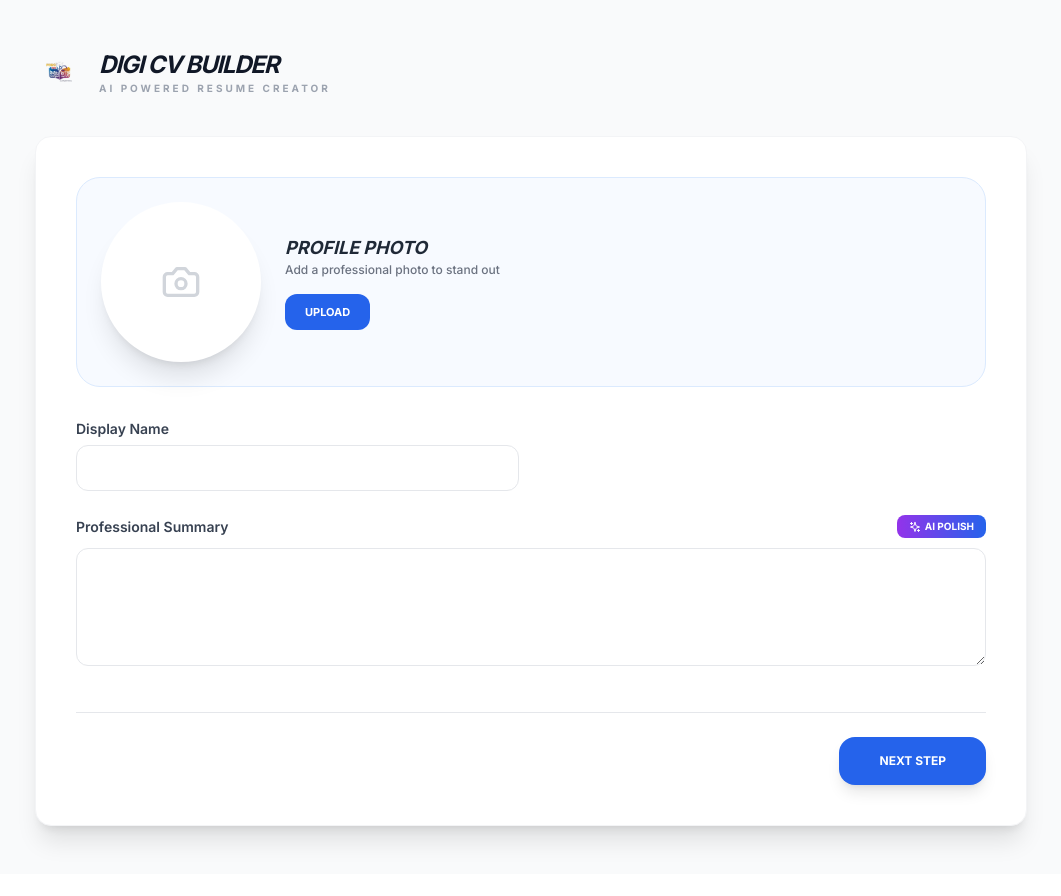
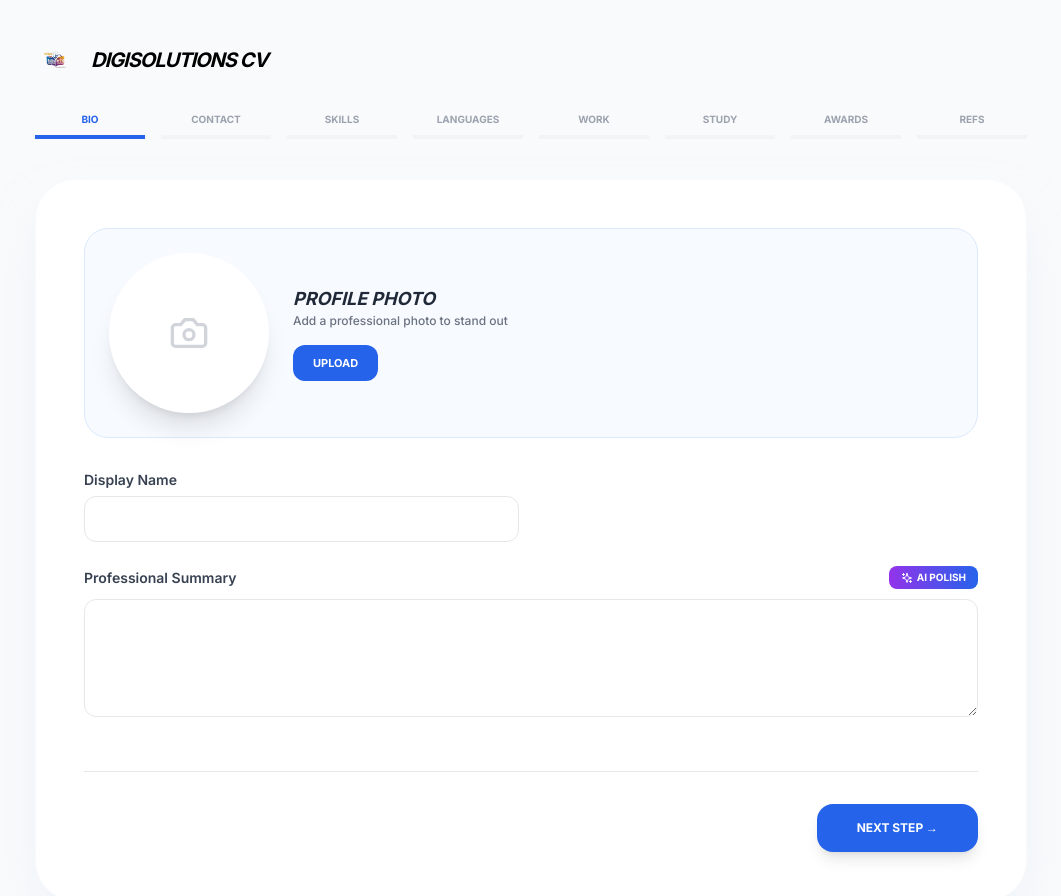
Before and after one commit to ThanushDev/DigiSolutionsCV, a React (Vite) app: page / in a window 1280 px wide. Shown: the top 896 px of the page, without its empty margins (109-1170 px from the left). Before the commit the page ends 874 px from the top, so only its background shows below. Built offline with nearby package versions, Linux system fonts and the light colour scheme; no server answers.

Commit message:
Update CVBuilder.tsx

```diff
--- a/src/pages/CVBuilder.tsx
+++ b/src/pages/CVBuilder.tsx
@@ -15,7 +15,7 @@ export function CVBuilder({ onPreview }: { onPreview: () => void }) {
 
   const renderStep = () => {
     switch (currentStep) {
-      case 1: return <div className="space-y-8 animate-in fade-in duration-500"><PhotoUpload /><PersonalInfo /></div>;
+      case 1: return <div className="space-y-8"><PhotoUpload /><PersonalInfo /></div>;
       case 2: return <ContactDetails />;
       case 3: return <Skills />;
       case 4: return <Languages />;
@@ -27,23 +27,33 @@ export function CVBuilder({ onPreview }: { onPreview: () => void }) {
     }
   };
 
+  const steps = [
+    { n: 1, label: 'Bio' }, { n: 2, label: 'Contact' }, { n: 3, label: 'Skills' },
+    { n: 4, label: 'Languages' }, { n: 5, label: 'Work' }, { n: 6, label: 'Study' },
+    { n: 7, label: 'Awards' }, { n: 8, label: 'Refs' }
+  ];
+
   return (
-    <div className="max-w-5xl mx-auto px-4 py-8 md:py-12">
-      {/* Header with Logo */}
-      <div className="flex items-center gap-4 mb-10">
-        <img src="/logo.png" alt="Logo" className="h-12 w-auto object-contain" />
-        <div>
-          <h1 className="text-2xl font-black text-gray-900 tracking-tighter uppercase italic">Digi CV Builder</h1>
-          <p className="text-[10px] text-gray-400 font-bold uppercase tracking-[0.3em]">AI Powered Resume Creator</p>
-        </div>
+    <div className="max-w-5xl mx-auto px-4 py-10">
+      <div className="flex items-center gap-4 mb-8">
+        <img src="logo.png" alt="Logo" className="h-10" onError={(e) => e.currentTarget.style.display='none'} />
+        <h1 className="text-xl font-black uppercase italic tracking-tighter">DigiSolutions CV</h1>
       </div>
 
-      <div className="bg-white rounded-2xl shadow-xl p-6 md:p-10 border border-gray-100">
+      <div className="flex justify-between mb-8 overflow-x-auto pb-2 gap-4">
+        {steps.map((s) => (
+          <button key={s.n} onClick={() => setCurrentStep(s.n)} className={`flex-1 min-w-[80px] pb-2 border-b-4 transition-all text-[10px] font-black uppercase ${currentStep === s.n ? 'border-blue-600 text-blue-600' : 'border-gray-100 text-gray-400'}`}>
+            {s.label}
+          </button>
+        ))}
+      </div>
+
+      <div className="bg-white rounded-[2.5rem] shadow-2xl shadow-blue-100/50 p-6 md:p-12 border border-gray-50">
         {renderStep()}
-        <div className="mt-10 flex justify-between pt-6 border-t">
-          <button disabled={currentStep === 1} onClick={() => setCurrentStep(currentStep - 1)} className="px-6 py-3 font-bold text-xs uppercase disabled:opacity-0">Back</button>
-          <button onClick={() => currentStep === 8 ? onPreview() : setCurrentStep(currentStep + 1)} className="px-10 py-4 bg-blue-600 text-white rounded-2xl font-black text-xs uppercase shadow-lg">
-            {currentStep === 8 ? 'Preview CV' : 'Next Step'}
+        <div className="mt-12 flex justify-between items-center border-t pt-8">
+          <button disabled={currentStep === 1} onClick={() => setCurrentStep(currentStep - 1)} className="text-gray-400 font-bold uppercase text-xs disabled:opacity-0">← Back</button>
+          <button onClick={() => currentStep === 8 ? onPreview() : setCurrentStep(currentStep + 1)} className="px-10 py-4 bg-blue-600 text-white rounded-2xl font-black uppercase text-xs shadow-lg">
+            {currentStep === 8 ? 'Finish & Preview' : 'Next Step →'}
           </button>
         </div>
       </div>
```
